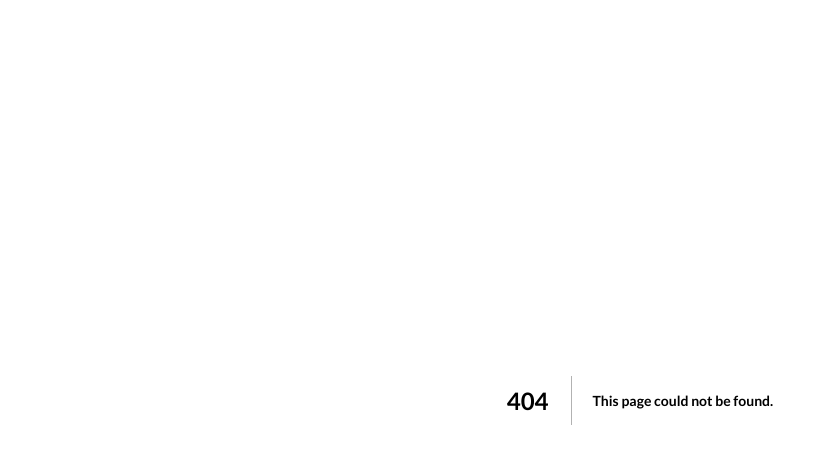
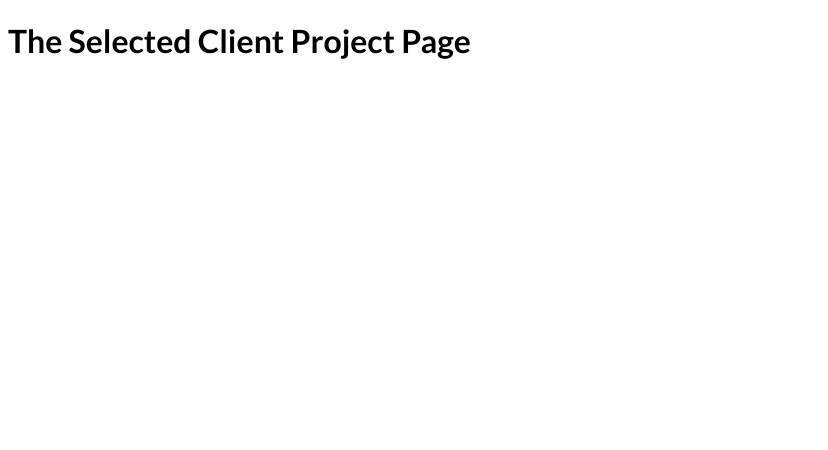
Before and after one commit to AlaaHamdyMohammadi/Maximilian-NextJS-Course, a Next.js app in the folder Section3/CodeSection3/: page /clients/1/1 in a window 1280 px wide. Before the commit this address had no page. Shown: the top 450 px of the page, without its empty margins (0-828 px from the left). Built offline with nearby package versions, Linux system fonts and the light colour scheme.

Commit message:
Nested Dynamic Path

```diff
--- /dev/null
+++ b/Section3/CodeSection3/pages/clients/[id]/[clientProjectId].js
@@ -0,0 +1,12 @@
+import {useRouter} from 'next/router'
+
+function SelectedClientProjectsPage() {
+    const router = useRouter();
+    console.log(router.query);
+  return (
+    <div>
+      <h1>The Selected Client Project Page</h1>
+    </div>
+  );
+}
+export default SelectedClientProjectsPage;
```
Also changed, not shown: Section3/CodeSection3/pages/clients/[id]/index.js (added, +8 -0 lines), Section3/CodeSection3/pages/clients/index.js (added, +8 -0 lines).
